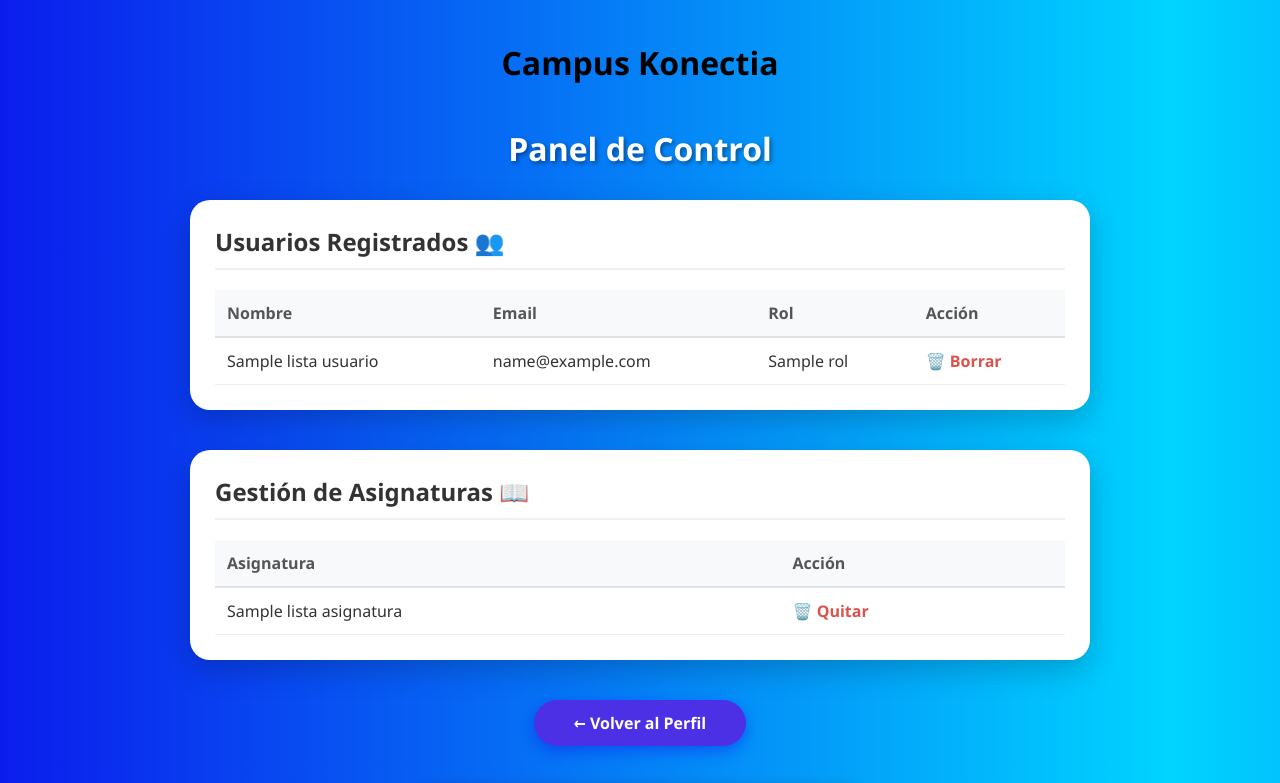
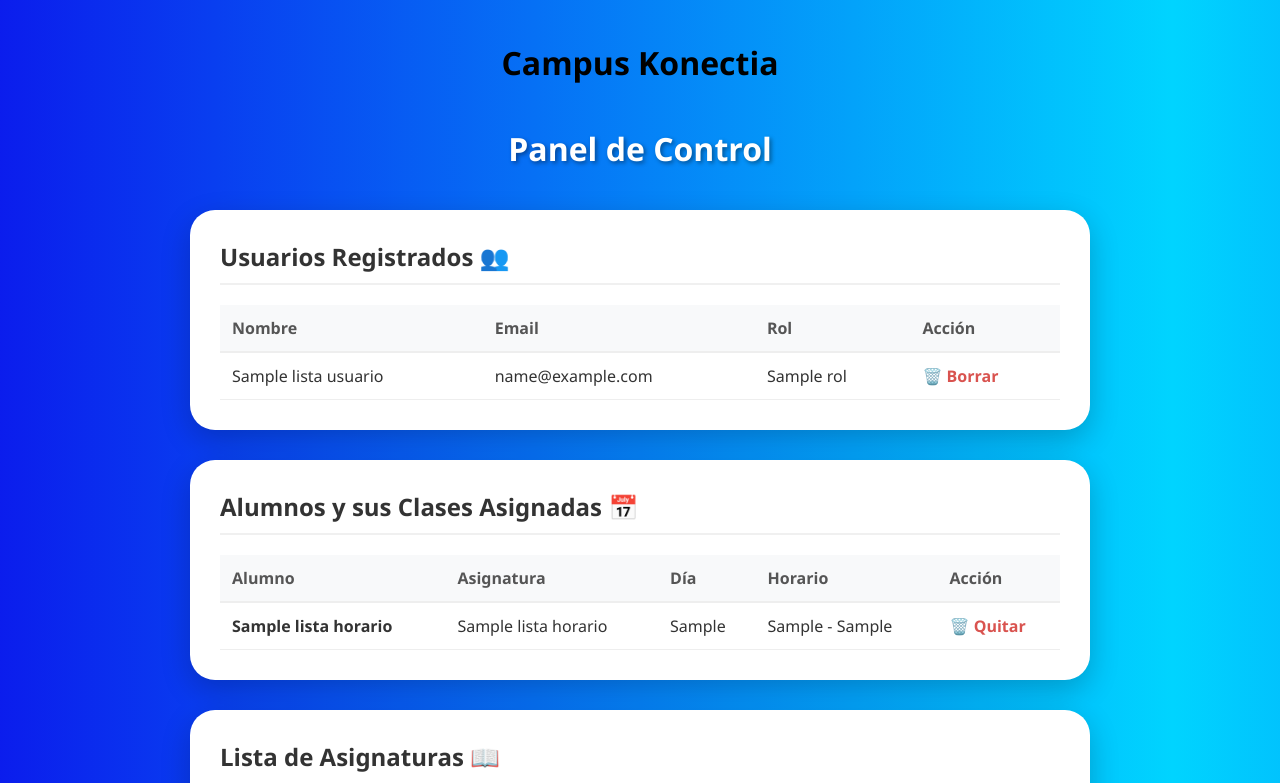
Before and after one commit to desireekonectia-coder/campus, a Flask app: template templates/gestion_usuarios.html in a window 1280 px wide. Shown: the top 783 px of the page. Run offline with Flask 3, Linux system fonts and the light colour scheme; the template is opened without the code that fills it: most values are stand-ins (such as "Sample title", 1, 10 or a date in 2020); some libraries are stand-ins or nearby versions.

Commit message:
Nuevas funciones añadidas

```diff
--- a/app.py
+++ b/app.py
@@ -10,7 +10,6 @@ load_dotenv()
 app = Flask(__name__)
 app.secret_key = os.getenv("SECRET_KEY", "clave_segura_123")
 
-# --- CONEXIÓN A BASE DE DATOS ---
 def conectarCampus():
     return psycopg2.connect(
         host=os.getenv("DB_HOST"),
@@ -19,7 +18,6 @@ def conectarCampus():
         password=os.getenv("DB_PASSWORD")
     )
 
-# --- DECORADORES DE SEGURIDAD ---
 def login_requerido(f):
     @wraps(f)
     def decorated_function(*args, **kwargs):
@@ -31,13 +29,11 @@ def login_requerido(f):
 def admin_requerido(f):
     @wraps(f)
     def decorated_function(*args, **kwargs):
-        # Verifica que el rol en la sesión sea estrictamente administrador
+        # Usamos 'rol_usuario' que es como aparece en tu imagen
         if session.get('rol') != 'administrador':
             return "Acceso denegado: Se requieren permisos de administrador.", 403
         return f(*args, **kwargs)
     return decorated_function
-
-# --- RUTAS ---
 
 @app.route("/", methods=["GET", "POST"])
 def login_registro():
@@ -46,27 +42,22 @@ def login_registro():
 
     mensaje = ""
     if request.method == "POST":
-        # Capturamos los datos del formulario (deben coincidir con el name="" del HTML)
         usuario_ingresado = request.form["username"]
         password_ingresada = request.form["password"]
 
         conn = conectarCampus()
         cursor = conn.cursor()
-
-        # 1. Buscamos por la columna 'nombre' que es la que usas en tu tabla
+        # Volvemos a usar 'rol' porque 'rol_usuario' no existe según el error
         cursor.execute("SELECT id_user, nombre, password, mail, rol FROM users WHERE nombre=%s", (usuario_ingresado,))
-        resultado = cursor.fetchone()
+        resultado = resultado = cursor.fetchone()
 
         if resultado:
-            # Desempaquetamos los 5 valores que pedimos en el SELECT
             id_user, nombre_db, hash_guardado, email_guardado, rol_guardado = resultado
-
-            # 2. Verificamos la contraseña cifrada
             if check_password_hash(hash_guardado, password_ingresada):
-                # Guardamos datos en la sesión
                 session['usuario'] = nombre_db
                 session['email'] = email_guardado
                 session['rol'] = rol_guardado
+                session['id_user'] = id_user
 
                 cursor.close()
                 conn.close()
@@ -78,12 +69,39 @@ def login_registro():
 
         cursor.close()
         conn.close()
+    return render_template("login.html", mensaje=mensaje)
 
-    return render_template("login.html", mensaje=mensaje)
+@app.route("/perfil")
+@login_requerido
+def perfil():
+    id_usuario = session.get('id_user')
+    conn = conectarCampus()
+    cursor = conn.cursor()
+
+    # Consultamos solo los horarios y asignaturas de este alumno
+    cursor.execute("""
+        SELECT a.nombre_asig, h.dia_semana, h.hora_inicio, h.hora_fin
+        FROM horarios h
+        JOIN asignaturas a ON h.id_asig = a.id_asig
+        WHERE h.id_user = %s
+        ORDER BY h.dia_semana, h.hora_inicio
+    """, (id_usuario,))
+
+    # Convertimos los resultados en una lista de diccionarios
+    mis_horarios = [dict(zip([d[0] for d in cursor.description], row)) for row in cursor.fetchall()]
+
+    cursor.close()
+    conn.close()
+
+    return render_template("user.html",
+                           usuario=session.get('usuario'),
+                           email=session.get('email'),
+                           rol=session.get('rol'),
+                           horarios=mis_horarios)
 
 @app.route("/registro", methods=["GET", "POST"])
 @login_requerido
-@admin_requerido # <--- Solo el admin puede ejecutar esta función
+@admin_requerido
 def registrar_usuario():
     mensaje = ""
     if request.method == "POST":
@@ -96,41 +114,22 @@ def registrar_usuario():
         cursor = conn.cursor()
 
         try:
-            # Verificar si el correo ya existe
-            cursor.execute("SELECT nombre FROM users WHERE mail=%s", (nuevo_email,))
-            if cursor.fetchone():
-                mensaje = "Error: El correo ya está registrado."
-            else:
-                pass_cifrada = generate_password_hash(nuevo_pass)
-                cursor.execute(
-                    """
-                    INSERT INTO users (nombre, password, mail, rol, creado_en, actualizado_en)
-                    VALUES (%s, %s, %s, %s, CURRENT_TIMESTAMP, CURRENT_TIMESTAMP)
-                    """,
-                    (nuevo_user, pass_cifrada, nuevo_email, nuevo_rol)
-                )
-                conn.commit()
-                mensaje = f"Éxito: Usuario '{nuevo_user}' registrado correctamente."
+            pass_cifrada = generate_password_hash(nuevo_pass)
+            # Insertamos en 'rol_usuario'
+            cursor.execute(
+                "INSERT INTO users (nombre, password, mail, rol_usuario) VALUES (%s, %s, %s, %s)",
+                (nuevo_user, pass_cifrada, nuevo_email, nuevo_rol)
+            )
+            conn.commit()
+            mensaje = f"Éxito: Usuario '{nuevo_user}' registrado."
         except Exception as e:
-            mensaje = f"Error al registrar: {e}"
+            mensaje = f"Error: {e}"
         finally:
             cursor.close()
             conn.close()
 
     return render_template("registro_admin.html", mensaje=mensaje)
 
-@app.route("/perfil")
-@login_requerido
-def perfil():
-    return render_template("user.html", usuario=session.get('usuario'), email=session.get('email'), rol=session.get('rol'))
-
-@app.route("/logout")
-def logout():
-    session.clear()
-    return redirect(url_for('login_registro'))
-
-
-# --- RUTA PARA VER LA LISTA ---
 @app.route('/gestion_usuarios')
 @login_requerido
 @admin_requerido
@@ -138,23 +137,65 @@ def gestion_usuarios():
     conn = conectarCampus()
     cursor = conn.cursor()
 
-    # 1. CONSULTA DE USUARIOS
+    # 1. Usuarios (Usando 'rol')
     cursor.execute("SELECT id_user, nombre, mail, rol FROM users")
-    cols_users = [desc[0] for desc in cursor.description]
-    usuarios = [dict(zip(cols_users, row)) for row in cursor.fetchall()]
+    usuarios = [dict(zip([d[0] for d in cursor.description], row)) for row in cursor.fetchall()]
 
-    # 2. CONSULTA DE ASIGNATURAS (Añade esto)
+    # 2. Asignaturas
     cursor.execute("SELECT id_asig, nombre_asig FROM asignaturas")
-    cols_asig = [desc[0] for desc in cursor.description]
-    asignaturas = [dict(zip(cols_asig, row)) for row in cursor.fetchall()]
+    asignaturas = [dict(zip([d[0] for d in cursor.description], row)) for row in cursor.fetchall()]
+
+    # 3. Horarios
+    # ¡RECUERDA! Debes haber ejecutado: ALTER TABLE horarios ADD COLUMN id_user INTEGER;
+    cursor.execute("""
+        SELECT h.id_horario, u.nombre as nombre_alumno, a.nombre_asig, h.dia_semana, h.hora_inicio, h.hora_fin
+        FROM horarios h
+        JOIN asignaturas a ON h.id_asig = a.id_asig
+        JOIN users u ON h.id_user = u.id_user
+        ORDER BY h.dia_semana, h.hora_inicio
+    """)
+    horarios = [dict(zip([d[0] for d in cursor.description], row)) for row in cursor.fetchall()]
 
     cursor.close()
     conn.close()
-
-    # Enviamos AMBAS listas al HTML
     return render_template('gestion_usuarios.html',
                            lista_usuarios=usuarios,
-                           lista_asignaturas=asignaturas)
+                           lista_asignaturas=asignaturas,
+                           lista_horarios=horarios)
+
+@app.route('/asignar_horario', methods=['POST'])
+@login_requerido
+@admin_requerido
+def asignar_horario():
+    id_user = request.form.get('id_user')
+    id_asig = request.form.get('id_asig')
+    dia = request.form.get('dia_semana')
+    inicio = request.form.get('hora_inicio')
+    fin = request.form.get('hora_fin')
+
+    conn = conectarCampus()
+    cursor = conn.cursor()
+    cursor.execute("INSERT INTO horarios (id_user, id_asig, dia_semana, hora_inicio, hora_fin) VALUES (%s, %s, %s, %s, %s)",
+                   (id_user, id_asig, dia, inicio, fin))
+    conn.commit()
+    cursor.close()
+    conn.close()
+    return redirect(url_for('gestion_usuarios'))
+
+# Ruta necesaria para que no de BuildError en registro_admin.html
+@app.route('/registrar_asignatura', methods=['POST'])
+@login_requerido
+@admin_requerido
+def registrar_asignatura():
+    nombre = request.form.get('nombre_asig')
+    if nombre:
+        conn = conectarCampus()
+        cursor = conn.cursor()
+        cursor.execute("INSERT INTO asignaturas (nombre_asig) VALUES (%s)", (nombre,))
+        conn.commit()
+        cursor.close()
+        conn.close()
+    return redirect(url_for('gestion_usuarios'))
 
 @app.route('/eliminar_usuario/<int:id>')
 @login_requerido
@@ -162,41 +203,44 @@ def gestion_usuarios():
 def eliminar_usuario(id):
     conn = conectarCampus()
     cursor = conn.cursor()
-    # Aquí también usamos 'id_user'
     cursor.execute("DELETE FROM users WHERE id_user = %s", (id,))
     conn.commit()
     cursor.close()
     conn.close()
     return redirect(url_for('gestion_usuarios'))
 
-# RUTA PARA GUARDAR
-@app.route('/registrar_asignatura', methods=['POST'])
-def registrar_asignatura():
-    nombre = request.form.get('nombre_asig')
-    print(f"DEBUG: Intentando registrar asignatura: {nombre}") # Esto saldrá en tu terminal
+@app.route('/eliminar_asignatura/<int:id>')
+@login_requerido
+@admin_requerido
+def eliminar_asignatura(id):
+    try:
+        conn = conectarCampus()
+        cursor = conn.cursor()
+        cursor.execute("DELETE FROM asignaturas WHERE id_asig = %s", (id,))
+        conn.commit()
+    except Exception as e:
+        print(f"Error al eliminar asignatura: {e}")
+    finally:
+        cursor.close()
+        conn.close()
+    return redirect(url_for('gestion_usuarios'))
 
-    if nombre:
-        try:
-            conn = conectarCampus()
-            cursor = conn.cursor()
-            cursor.execute("INSERT INTO asignaturas (nombre_asig) VALUES (%s)", (nombre,))
-            conn.commit() # ¡Muy importante para guardar los cambios!
-            cursor.close()
-            conn.close()
-            print("DEBUG: Guardado exitoso")
-        except Exception as e:
-            print(f"DEBUG: Error al insertar: {e}")
-
-    return redirect(url_for('registrar_usuario'))
-
-# RUTA PARA BORRAR (Usa el mismo estilo que con usuarios)
-@app.route('/eliminar_asignatura/<int:id>')
-def eliminar_asignatura(id):
+@app.route('/eliminar_horario/<int:id>')
+@login_requerido
+@admin_requerido
+def eliminar_horario(id):
     conn = conectarCampus()
     cursor = conn.cursor()
-    cursor.execute("DELETE FROM asignaturas WHERE id_asig = %s", (id,))
+    cursor.execute("DELETE FROM horarios WHERE id_horario = %s", (id,))
     conn.commit()
+    cursor.close()
+    conn.close()
     return redirect(url_for('gestion_usuarios'))
+
+@app.route("/logout")
+def logout():
+    session.clear()
+    return redirect(url_for('login_registro'))
 
 if __name__ == "__main__":
     app.run(debug=True)
--- a/static/css/style.css
+++ b/static/css/style.css
@@ -311,3 +311,99 @@ iframe {
     box-sizing: border-box; /* Evita que se salgan del borde */
     font-size: 1rem;
 }
+
+/* Contenedor principal de gestión */
+.perfil-container {
+    width: 90%;
+    max-width: 900px;
+    display: flex;
+    flex-direction: column;
+    gap: 30px;
+    align-items: center;
+}
+
+/* Tarjeta Blanca Profesional */
+.user-card, .tabla-card {
+    background: white;
+    padding: 30px;
+    border-radius: 25px;
+    box-shadow: 0 10px 30px rgba(0,0,0,0.2);
+    width: 100%;
+    box-sizing: border-box;
+    text-align: left;
+}
+
+/* Tablas estilizadas */
+.tabla-estilizada {
+    width: 100%;
+    border-collapse: collapse;
+    margin-top: 15px;
+}
+
+.tabla-estilizada th {
+    background: #f8f9fa;
+    padding: 12px;
+    color: #555;
+    border-bottom: 2px solid #eee;
+}
+
+.tabla-estilizada td {
+    padding: 12px;
+    border-bottom: 1px solid #eee;
+    color: #333;
+}
+
+/* Botón unificado */
+.btn-panel {
+    background: #0c0ceb; /* Azul de tu registro */
+    color: white;
+    padding: 12px 25px;
+    border-radius: 50px;
+    font-weight: bold;
+    border: none;
+    cursor: pointer;
+    text-decoration: none;
+    display: inline-flex;
+    justify-content: center;
+    transition: 0.3s;
+}
+
+.btn-panel:hover { transform: scale(1.05); background: #0000cc; }
+
+/* Estilos para la tabla de horarios del alumno */
+.tabla-horarios {
+    width: 100%;
+    border-collapse: collapse;
+    margin-top: 20px;
+    background-color: white;
+    box-shadow: 0 4px 8px rgba(0,0,0,0.1);
+    border-radius: 8px;
+    overflow: hidden;
+}
+
+.tabla-horarios th {
+    background-color: #6506ea;
+    color: white;
+    padding: 12px;
+    text-align: left;
+    text-transform: uppercase;
+    font-size: 14px;
+}
+
+.tabla-horarios td {
+    padding: 12px;
+    border-bottom: 1px solid #eee;
+    color: #333;
+}
+
+.tabla-horarios tr:hover {
+    background-color: #f5f9ff;
+}
+
+.no-horarios {
+    padding: 20px;
+    background-color: #fff3cd;
+    color: #856404;
+    border-radius: 5px;
+    border: 1px solid #ffeeba;
+}
--- a/templates/gestion_usuarios.html
+++ b/templates/gestion_usuarios.html
@@ -5,7 +5,7 @@
 
 <h1 class="campus-title-top">Panel de Control</h1>
 
-<div class="gestion-container">
+<div class="perfil-container">
 
     <div class="tabla-card">
         <h3>Usuarios Registrados 👥</h3>
@@ -25,10 +25,9 @@
                     <td>{{ u.mail }}</td>
                     <td>{{ u.rol }}</td>
                     <td>
-                        <a href="{{ url_for('eliminar_usuario', id=u.id_user) }}"
-                           class="btn-borrar"
-                           onclick="return confirm('¿Eliminar a {{ u.nombre }}?')">
-                           🗑️ Borrar
+                        <a href="{{ url_for('eliminar_usuario', id=u.id_user) }}" class="btn-borrar"
+                            onclick="return confirm('¿Eliminar a {{ u.nombre }}?')">
+                            🗑️ Borrar
                         </a>
                     </td>
                 </tr>
@@ -38,7 +37,40 @@
     </div>
 
     <div class="tabla-card">
-        <h3>Gestión de Asignaturas 📖</h3>
+        <h3>Alumnos y sus Clases Asignadas 📅</h3>
+        <table class="tabla-estilizada">
+            <thead>
+                <tr>
+                    <th>Alumno</th>
+                    <th>Asignatura</th>
+                    <th>Día</th>
+                    <th>Horario</th>
+                    <th>Acción</th>
+                </tr>
+            </thead>
+            <tbody>
+                {% for h in lista_horarios %}
+                <tr>
+                    <td><strong>{{ h.nombre_alumno }}</strong></td>
+                    <td>{{ h.nombre_asig }}</td>
+                    <td>{{ h.dia_semana }}</td>
+                    <td>{{ h.hora_inicio }} - {{ h.hora_fin }}</td>
+                    <td>
+                        <a href="{{ url_for('eliminar_horario', id=h.id_horario) }}" class="btn-borrar">
+                            🗑️ Quitar
+                        </a>
+                    </td>
+                </tr>
+                {% endfor %}
+                {% if not lista_horarios %}
+                <tr><td colspan="5" style="text-align: center; padding: 20px;">No hay alumnos asignados a clases.</td></tr>
+                {% endif %}
+            </tbody>
+        </table>
+    </div>
+
+    <div class="tabla-card">
+        <h3>Lista de Asignaturas 📖</h3>
         <table class="tabla-estilizada">
             <thead>
                 <tr>
@@ -52,7 +84,7 @@
                     <td>{{ a.nombre_asig }}</td>
                     <td>
                         <a href="{{ url_for('eliminar_asignatura', id=a.id_asig) }}" class="btn-borrar">
-                            🗑️ Quitar
+                            🗑️ Eliminar
                         </a>
                     </td>
                 </tr>
@@ -61,10 +93,48 @@
         </table>
     </div>
 
-    <div style="text-align: center;">
-        <a href="{{ url_for('perfil') }}" class="btn-panel" style="background: #4b30e6; text-decoration: none; display: inline-block; width: auto; padding: 12px 40px;">
+    <div style="text-align: center; margin-top: 10px;">
+        <a href="{{ url_for('perfil') }}" class="btn-panel"
+            style="background: #4b30e6; text-decoration: none; display: inline-block; width: auto; padding: 12px 40px;">
             ← Volver al Perfil
         </a>
     </div>
 </div>
+
+<div class="tabla-card">
+    <h3>Asignar Nueva Clase ➕</h3>
+    <form action="{{ url_for('asignar_horario') }}" method="POST" class="formulario-admin">
+
+        <label>Usuario:</label>
+        <select name="id_user" required>
+            {% for u in lista_usuarios %}
+                <option value="{{ u.id_user }}">{{ u.nombre }} ({{ u.rol }})</option>
+            {% endfor %}
+        </select>
+
+        <label>Asignatura:</label>
+        <select name="id_asig" required>
+            {% for a in lista_asignaturas %}
+                <option value="{{ a.id_asig }}">{{ a.nombre_asig }}</option>
+            {% endfor %}
+        </select>
+
+        <label>Día:</label>
+        <select name="dia_semana">
+            <option value="Lunes">Lunes</option>
+            <option value="Martes">Martes</option>
+            <option value="Miércoles">Miércoles</option>
+            <option value="Jueves">Jueves</option>
+            <option value="Viernes">Viernes</option>
+        </select>
+
+        <label>Hora Inicio:</label>
+        <input type="time" name="hora_inicio" required>
+
+        <label>Hora Fin:</label>
+        <input type="time" name="hora_fin" required>
+
+        <button type="submit" class="btn-panel">Guardar Asignación</button>
+    </form>
+</div>
 {% endblock %}
```
Also changed, not shown: templates/registro_admin.html (+13 -23 lines), templates/user.html (+32 -1 lines).
